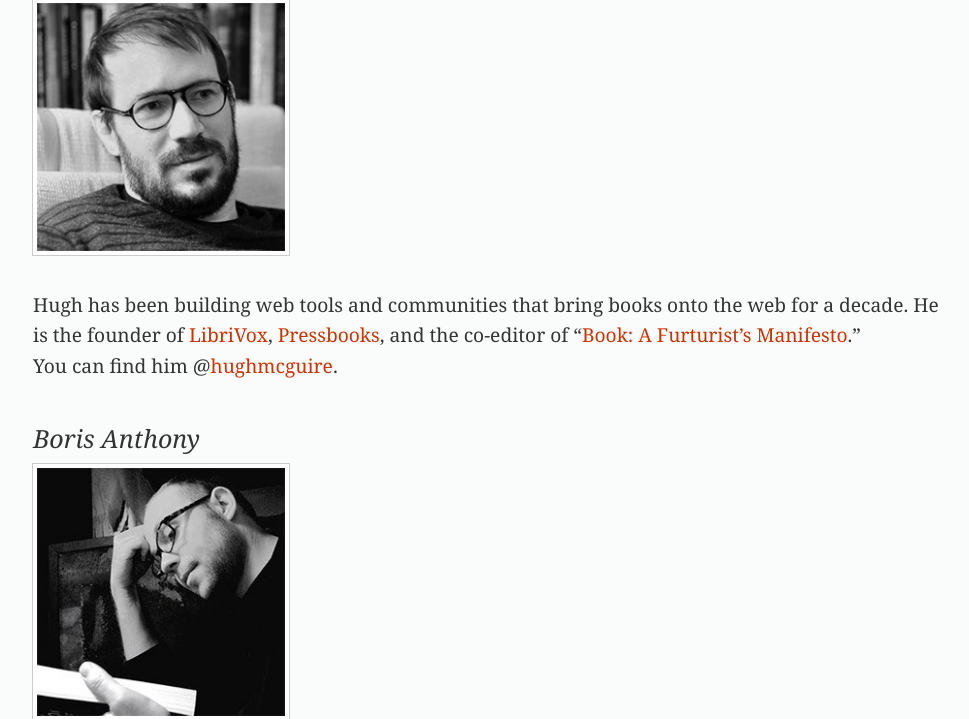
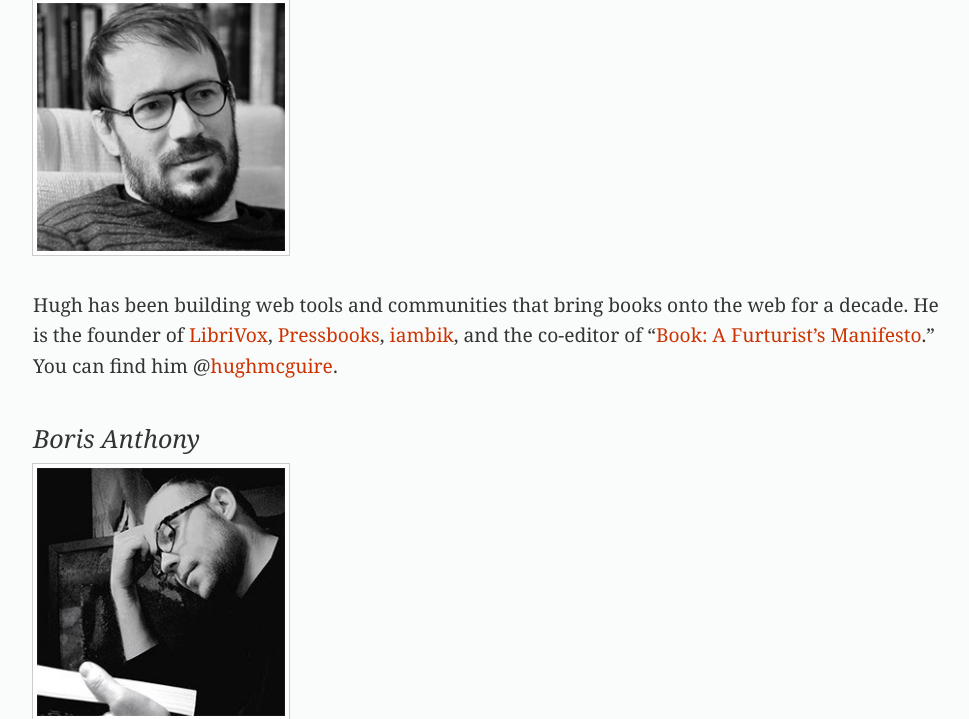
Before and after one commit to hughmcguire/reb.us, a PHP site: page / in a window 1280 px wide. Shown: the part 939-1658 px from the top of the page, without its empty margins (141-1110 px from the left). Run offline with PHP 8.4, Linux system fonts and the light colour scheme; some libraries are stand-ins or nearby versions.

Commit message:
adding iambik to my list of things

```diff
--- a/index.php
+++ b/index.php
@@ -72,7 +72,7 @@
         <h4>Hugh McGuire</h4>
         <img class="thumbnail" src="/img/profiles/hughmcguire.png" alt="Hugh McGuire" />
         <p>
-          Hugh has been building web tools and communities that bring books onto the web for a decade. He is the founder of <a href="http://LibriVox.org" title="LibriVox">LibriVox</a>, <a href="http://pressbooks.com/" title="Pressbooks">Pressbooks</a>, and the co-editor of “<a href="http://www.amazon.com/Book-Futurists-Manifesto-Collection-Publishing/dp/1449305601" title="Book: A Furturist’s Manifesto — Essays from the bleeding edge of publishing">Book: A Furturist’s Manifesto</a>.”
+          Hugh has been building web tools and communities that bring books onto the web for a decade. He is the founder of <a href="http://LibriVox.org" title="LibriVox">LibriVox</a>, <a href="http://pressbooks.com/" title="Pressbooks">Pressbooks</a>, <a href="http://iambik.com">iambik</a>, and the co-editor of “<a href="http://www.amazon.com/Book-Futurists-Manifesto-Collection-Publishing/dp/1449305601" title="Book: A Furturist’s Manifesto — Essays from the bleeding edge of publishing">Book: A Furturist’s Manifesto</a>.”
           <br>
           You can find him @<a href="https://twitter.com/hughmcguire" title="Hugh On Twitter">hughmcguire</a>.
         </p>
```
